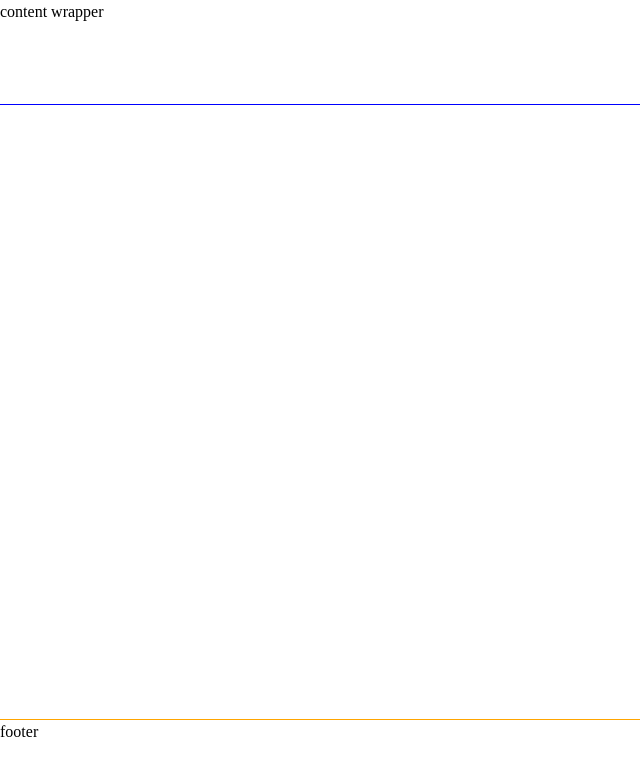
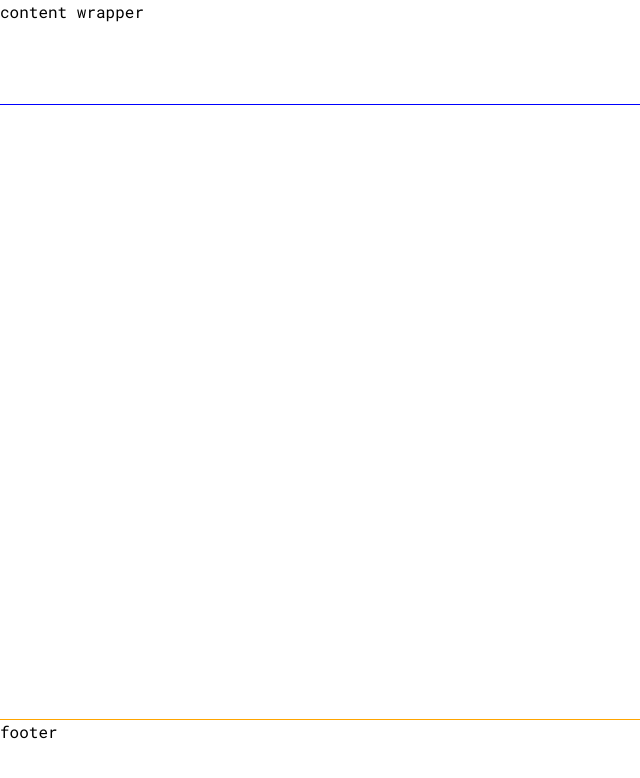
Before and after one commit to pawel975/-sBinallaRacingLeaguePage, a React app: page / in a window 1280 px wide. Shown: the top 778 px of the page, without its empty margins (0-640 px from the left). Built offline with nearby package versions, Linux system fonts and the light colour scheme.

Commit message:
add fonts variables to style sheets

```diff
--- a/src/components/_variables.scss
+++ b/src/components/_variables.scss
@@ -1,4 +1,12 @@
+@import url('https://fonts.googleapis.com/css2?family=Racing+Sans+One&family=Roboto+Mono&display=swap');
+
+// colors
 
 $clrDark: rgb(71, 71, 71);
 $clrLight: rgb(230, 230, 230);
 $clrContrast: rgb(199, 23, 23);
+
+// fonts
+
+$ffCasual: 'Roboto Mono', monospace;
+$ffHeaders:'Racing Sans One', cursive;
--- a/src/components/app/App.scss
+++ b/src/components/app/App.scss
@@ -41,6 +41,7 @@ body {
   min-height: 100vh;
   text-rendering: optimizeSpeed;
   line-height: 1.5;
+  font-family: variables.$ffCasual;
 }
 
 /* A elements that don't have a class get default styles */
@@ -79,8 +80,6 @@ select {
   }
 }
 
-
-
 #page-wrapper{
     width:100%;
     position: relative;
```
